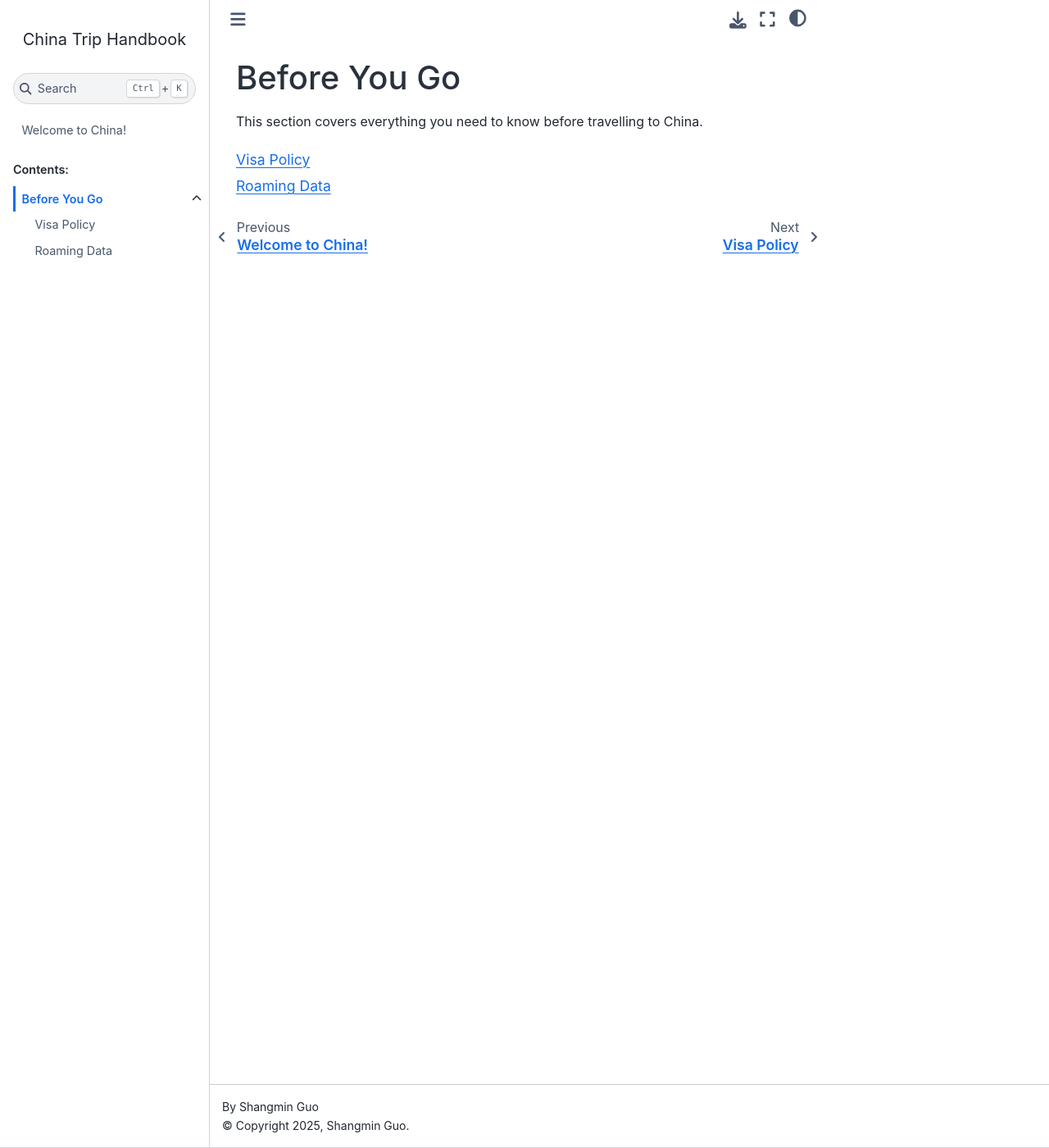
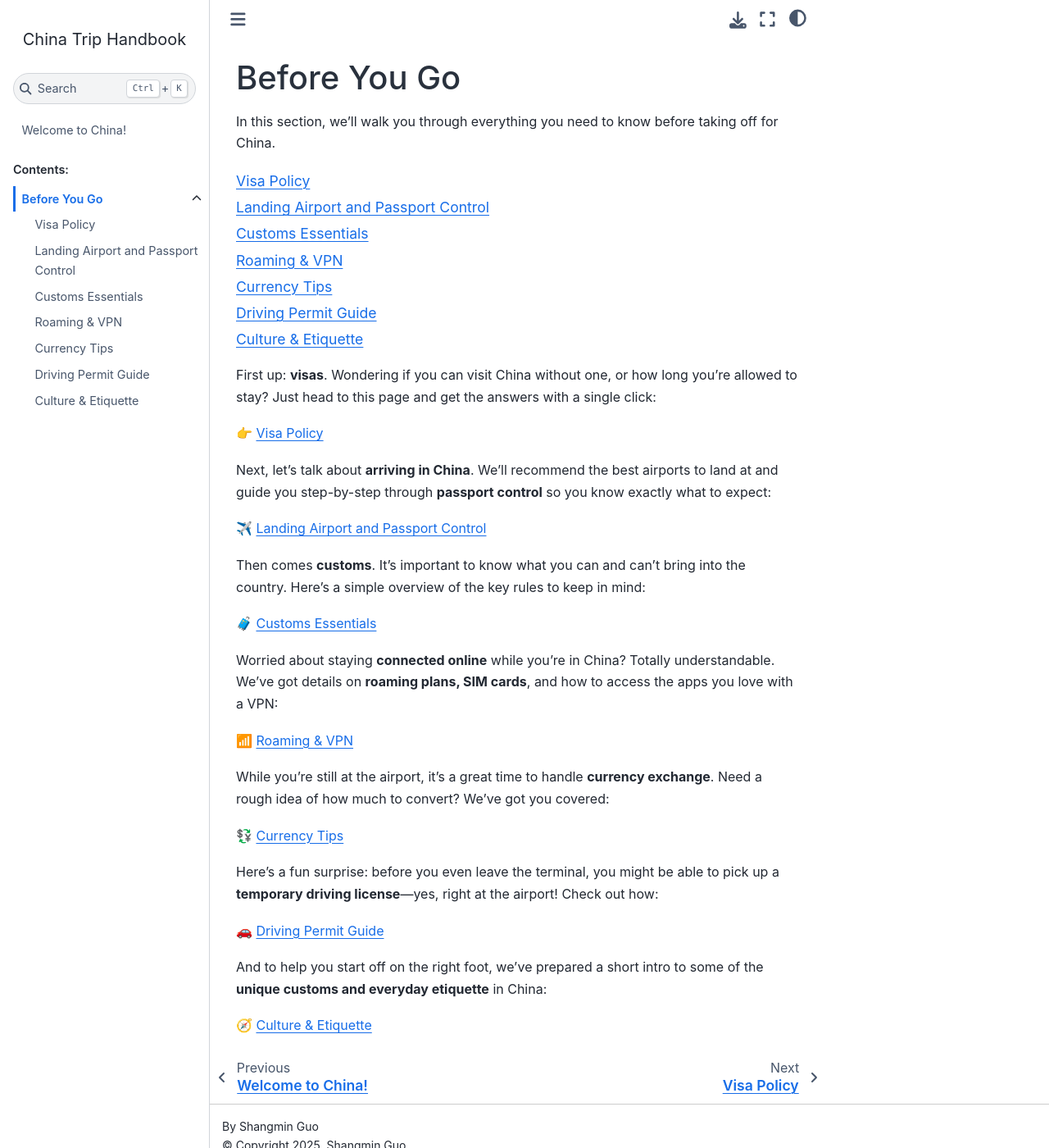
Before and after one commit to Shawn-Guo-CN/ChinaTripInfo, a Sphinx documentation site: the page built from docs/source/before_you_go/index.md, in a window 1280 px wide and 1400 px high. Shown: the whole window at 82% size. Built offline with Sphinx 7.4.7 and the Sphinx Book theme 1.1.4, drawn with Linux system fonts in a browser that asks for light colours.

Commit message:
refactor first section

````diff
--- /dev/null
+++ b/docs/source/before_you_go/culture.md
@@ -0,0 +1 @@
+# Culture & Etiquette
--- /dev/null
+++ b/docs/source/before_you_go/currency.md
@@ -0,0 +1 @@
+# Currency Tips
--- /dev/null
+++ b/docs/source/before_you_go/customs.md
@@ -0,0 +1 @@
+# Customs Essentials
--- /dev/null
+++ b/docs/source/before_you_go/driving.md
@@ -0,0 +1 @@
+# Driving Permit Guide
--- a/docs/source/before_you_go/index.md
+++ b/docs/source/before_you_go/index.md
@@ -1,10 +1,43 @@
 # Before You Go
 
-This section covers everything you need to know before travelling to China.
+In this section, we’ll walk you through everything you need to know before taking off for China.
 
 ```{toctree}
 :maxdepth: 1
 
-visa_policy
-roaming_data
+visa
+landing
+customs
+roaming
+currency
+driving
+culture
 ```
+
+First up: **visas**. Wondering if you can visit China without one, or how long you’re allowed to stay? Just head to this page and get the answers with a single click:
+
+👉 [Visa Policy](visa)
+
+Next, let’s talk about **arriving in China**. We’ll recommend the best airports to land at and guide you step-by-step through **passport control** so you know exactly what to expect:
+
+✈️ [Landing Airport and Passport Control](landing)
+
+Then comes **customs**. It’s important to know what you can and can’t bring into the country. Here’s a simple overview of the key rules to keep in mind:
+
+🧳 [Customs Essentials](customs)
+
+Worried about staying **connected online** while you're in China? Totally understandable. We’ve got details on **roaming plans, SIM cards**, and how to access the apps you love with a VPN:
+
+📶 [Roaming & VPN](roaming)
+
+While you're still at the airport, it's a great time to handle **currency exchange**. Need a rough idea of how much to convert? We’ve got you covered:
+
+💱 [Currency Tips](currency)
+
+Here’s a fun surprise: before you even leave the terminal, you might be able to pick up a **temporary driving license**—yes, right at the airport! Check out how:
+
+🚗 [Driving Permit Guide](driving)
+
+And to help you start off on the right foot, we’ve prepared a short intro to some of the **unique customs and everyday etiquette** in China:
+
+🧭 [Culture & Etiquette](culture)
--- /dev/null
+++ b/docs/source/before_you_go/landing.md
@@ -0,0 +1 @@
+# Landing Airport and Passport Control
--- a/docs/source/before_you_go/roaming_data.md
+++ b/docs/source/before_you_go/roaming.md
@@ -1,3 +1,3 @@
-# Roaming Data
+# Roaming & VPN
 
 Information about where to get and how to use roaming data in China.
````
Also changed, not shown: docs/source/before_you_go/visa.md (renamed from docs/source/before_you_go/visa_policy.md).
